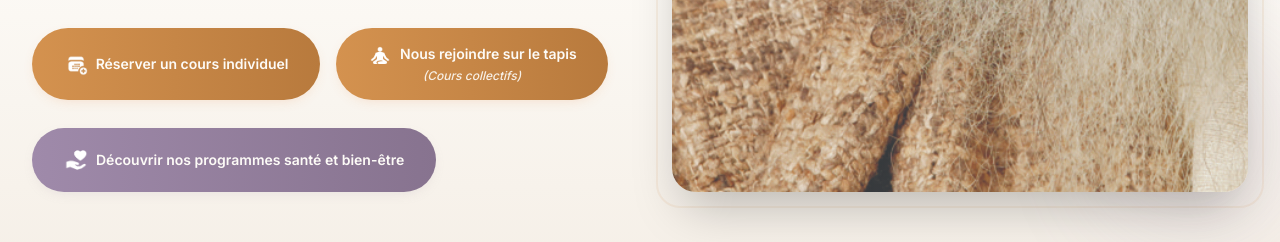
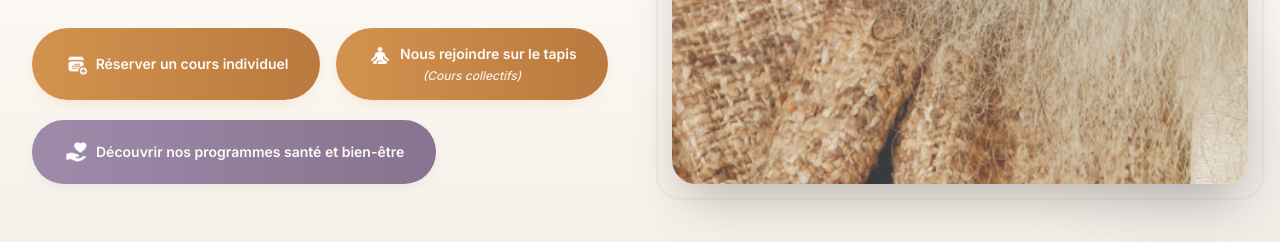
Before and after one commit to samilamqaddam-lab/habi-coaching, a Next.js app: page /yoga in a window 1280 px wide. Shown: the part 940-1182 px from the top of the page. Built offline with nearby package versions, Linux system fonts and the light colour scheme; no server answers; a web font is replaced by a local one.

Commit message:
fix: reduce spacing between CTA button rows on yoga page

```diff
--- a/app/(site)/yoga/ProgrammesContent.tsx
+++ b/app/(site)/yoga/ProgrammesContent.tsx
@@ -364,7 +364,7 @@ export default function ProgrammesContent() {
         </div>
 
         {/* CTA 3: Découvrir programmes santé et bien-être */}
-        <div className="mt-1 max-w-full">
+        <div className="-mt-1 max-w-full">
           <Button
             href="#autres-programmes"
             variant="secondary"
```
